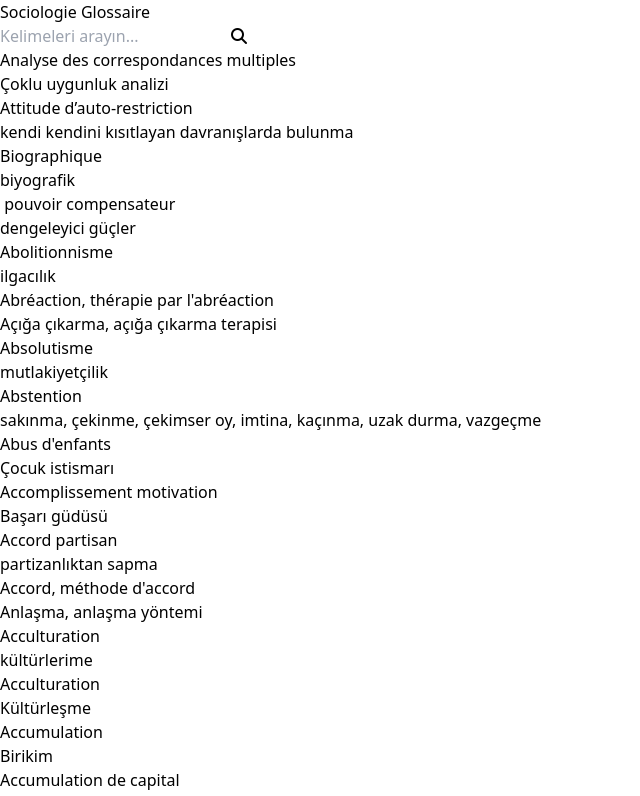
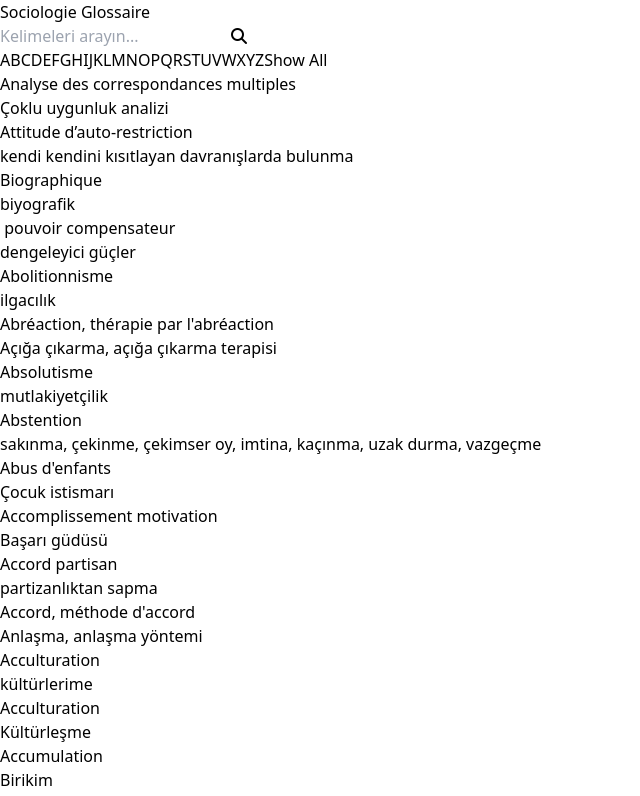
Before and after one commit to gulsucanli/sonhali, a React (Vite) app in the folder my-project/: page / in a window 1280 px wide. Shown: the top 796 px of the page, without its empty margins (0-640 px from the left). Built offline with nearby package versions, Linux system fonts and the light colour scheme.

Commit message:
modified:   my-project/src/App.jsx

```diff
--- a/my-project/src/App.jsx
+++ b/my-project/src/App.jsx
@@ -9,6 +9,7 @@ const CsvData = () => {
   const [isLoading, setIsLoading] = useState(false);
   const [error, setError] = useState(null);
   const [isSuggestionClicked, setIsSuggestionClicked] = useState(false);
+  const [activeButton, setActiveButton] = useState(null);
 
   useEffect(() => {
     const fetchData = async () => {
@@ -34,58 +35,35 @@ const CsvData = () => {
     return string.charAt(0).toUpperCase() + string.slice(1);
   }
 
-    const filteredData = useMemo(() => data.filter((val) => {
+  const filteredData = useMemo(() => {
+    let filtered = data.filter((val) => {
       if (searchTerm === "") {
-            return val.Fransızca && val.Türkçe; // Boşsa hariç tut
+        return val.Fransızca; // Boşsa hariç tut
       } else {
         const lowerSearchTerm = searchTerm.toLowerCase();
         return (
           val &&
           val.Fransızca &&
-                val.Türkçe &&
-                (val.Fransızca.toLowerCase().includes(lowerSearchTerm) ||
-                    val.Türkçe.toLowerCase().includes(lowerSearchTerm))
+          val.Fransızca.toLowerCase().startsWith(lowerSearchTerm)
         );
       }
-    }).sort((a, b) => a.Fransızca.localeCompare(b.Fransızca)), [data, searchTerm]);
+    }).sort((a, b) => a.Fransızca.localeCompare(b.Fransızca));
 
-    useEffect(() => {
-      if (filteredData.length === 0 && searchTerm !== "" && !isSuggestionClicked) {
-        const terms = data.map(val => val.Fransızca.toLowerCase());
-        const fuzzy = FuzzySet(terms);
-        const result = fuzzy.get(searchTerm.toLowerCase());
-        // Limit suggestions to a specific number (e.g., 5)
-        const limitedSuggestions = result ? result.slice(0, 5).map(([_, term]) => term) : [];
-        setSuggestions(limitedSuggestions);
-        fetchSuggestions(searchTerm);
+    // Remove duplicates
+    filtered = Array.from(new Set(filtered.map(JSON.stringify))).map(JSON.parse);
 
-      } else {
-        setSuggestions([]);
-      }
-    }, [filteredData, data, isSuggestionClicked]);
+    return filtered;
+  }, [data, searchTerm]);
 
-    const fetchSuggestions = async (searchTerm) => {
-      const terms = data.map(val => val.Fransızca.toLowerCase());
-      const fuzzy = FuzzySet(terms);
-      const result = fuzzy.get(searchTerm.toLowerCase(), { limit: 5 }); // Limit suggestions to 5
-      const limitedSuggestions = result ? result.map(([_, term]) => term) : [];
-      setSuggestions(limitedSuggestions);
+  const handleButtonClick = (letter) => {
+    setActiveButton(letter);
+    setSearchTerm(letter);
   }
 
-
-
-    const handleSuggestionClick = (suggestion) => {
-      setIsSuggestionClicked(true);
-      setSearchTerm(suggestion);
-      fetchSuggestions(suggestion);
-
+  const resetSearch = () => {
+    setActiveButton(null);
+    setSearchTerm("");
   }
-
-    useEffect(() => {
-      if (isSuggestionClicked) {
-        setIsSuggestionClicked(false);
-      }
-    }, [isSuggestionClicked]);
 
   return (
     <div className="flex flex-col min-h-screen text-center">
@@ -101,13 +79,27 @@ const CsvData = () => {
               type="text"
               onChange={(event) => setSearchTerm(event.target.value)}
             />
-
-
             <i className="fas fa-search absolute right-3 top-1/2 transform -translate-y-1/2 text-gray-400 h-5 w-5" />
           </div>
         </div>
       </header>
-
+      <div className="flex flex-wrap justify-center gap-2 mt-5">
+        {Array.from({ length: 26 }, (_, i) => String.fromCharCode('A'.charCodeAt(0) + i)).map((letter) => (
+          <button
+            key={letter}
+            className={`px-4 py-2 rounded-full bg-gray-100 dark:bg-gray-800 text-gray-600 dark:text-gray-400 hover:bg-gray-200 dark:hover:bg-gray-700 transition-colors ${activeButton === letter ? "ring-2 ring-green-500" : ""}`}
+            onClick={() => handleButtonClick(letter)}
+          >
+            {letter}
+          </button>
+        ))}
+        <button
+          className="px-4 py-2 rounded-full bg-gray-100 dark:bg-gray-800 text-gray-600 dark:text-gray-400 hover:bg-gray-200 dark:hover:bg-gray-700 transition-colors ml-2"
+          onClick={resetSearch}
+        >
+          Show All
+        </button>
+      </div>
       <div className="container mx-auto grid gap-8 sm:grid-cols-2 lg:grid-cols-3 mt-5">
         {isLoading ? (
           <p className="text-center mt-5 mb-5 ms-3 me-4">Yükleniyor...</p>
@@ -128,22 +120,6 @@ const CsvData = () => {
           </div>
         )}
       </div>
-            {suggestions.length > 0 && suggestions.length <= 5 && (  // Limit to 5 suggestions
-  <div className="suggestions">
-    <p>Did you mean:</p>
-    {suggestions.map((suggestion, index) => (
-      <React.Fragment key={index}>
-        <button onClick={() => handleSuggestionClick(suggestion)}>
-          {suggestion}
-        </button>
-        {index < suggestions.length - 1 && ', '}
-      </React.Fragment>
-    ))}
-  </div>
-)}
-
-
-
       <p className="text-center mt-5 mb-5">{filteredData.length} sonuç bulundu!</p>
       <footer className="bg-gray-900 text-white py-4 px-6 fixed bottom-0 min-w-full">
         <div className="container mx-auto flex items-center justify-center">
```
Lines whose indentation alone changed are shown as unchanged.
